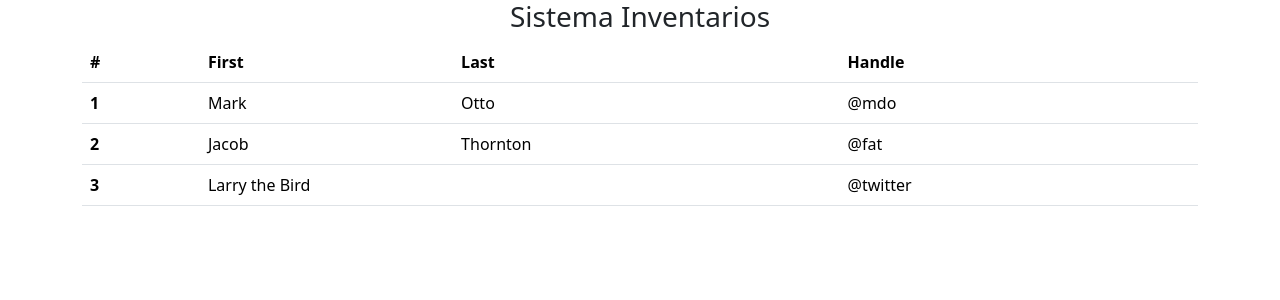
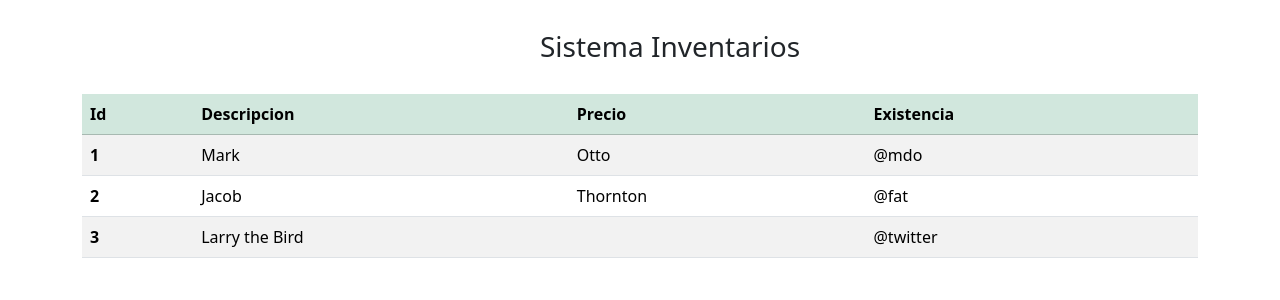
Before and after one commit to rod773/inventario-app, an Angular app: page / in a window 1280 px wide. Shown: the top 300 px of the page. Built offline with nearby package versions, Linux system fonts and the light colour scheme.

Commit message:
producto service

```diff
--- a/src/app/producto-lista/producto-lista.component.html
+++ b/src/app/producto-lista/producto-lista.component.html
@@ -1,14 +1,14 @@
 <div class="container">
-    <div class="container text-center">
+    <div class="container text-center" style="margin:30px">
         <h3>Sistema Inventarios</h3>
     </div>
-    <table class="table">
-        <thead>
+    <table class="table table-striped table-hover align-mmiddle">
+        <thead class="table-success">
             <tr>
-                <th scope="col">#</th>
-                <th scope="col">First</th>
-                <th scope="col">Last</th>
-                <th scope="col">Handle</th>
+                <th scope="col">Id</th>
+                <th scope="col">Descripcion</th>
+                <th scope="col">Precio</th>
+                <th scope="col">Existencia</th>
             </tr>
         </thead>
         <tbody>
--- a/src/app/producto-lista/producto-lista.component.ts
+++ b/src/app/producto-lista/producto-lista.component.ts
@@ -1,10 +1,20 @@
 import { Component } from '@angular/core';
+import { Producto } from '../producto';
+import { ProductoService } from '../producto.service';
 
 @Component({
   selector: 'app-producto-lista',
   templateUrl: './producto-lista.component.html',
-  styleUrls: ['./producto-lista.component.scss']
+  styleUrls: ['./producto-lista.component.scss'],
 })
 export class ProductoListaComponent {
+  productos: Producto[];
 
+  constructor(private productoServicio: ProductoService) {}
+
+  ngOnInit() {
+    this.obtenerProductos();
+  }
+
+  private obtenerProductos() {}
 }
--- /dev/null
+++ b/src/app/producto.service.ts
@@ -0,0 +1,17 @@
+import { Injectable } from '@angular/core';
+import { HttpClient } from '@angular/common/http';
+import { Observable } from 'rxjs';
+import { Producto } from './producto';
+
+@Injectable({
+  providedIn: 'root',
+})
+export class ProductoService {
+  private urlBase = 'http://localhost:8080/inventario-api/productos';
+
+  constructor(private clienteHttp: HttpClient) {}
+
+  obtenerProductosLista(): Observable<Producto[]> {
+    return this.clienteHttp.get<Producto[]>(this.urlBase);
+  }
+}
```
Also changed, not shown: src/app/app.module.ts (+5 -10 lines).
